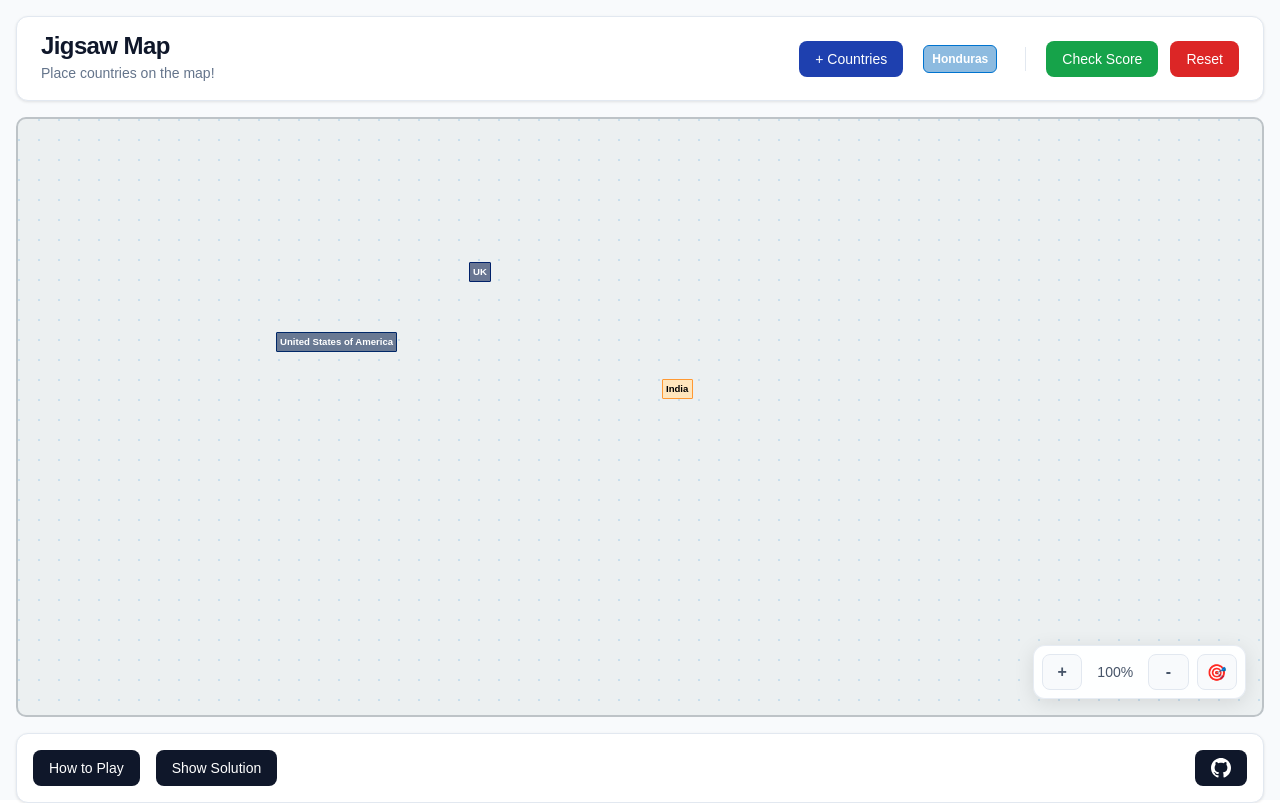
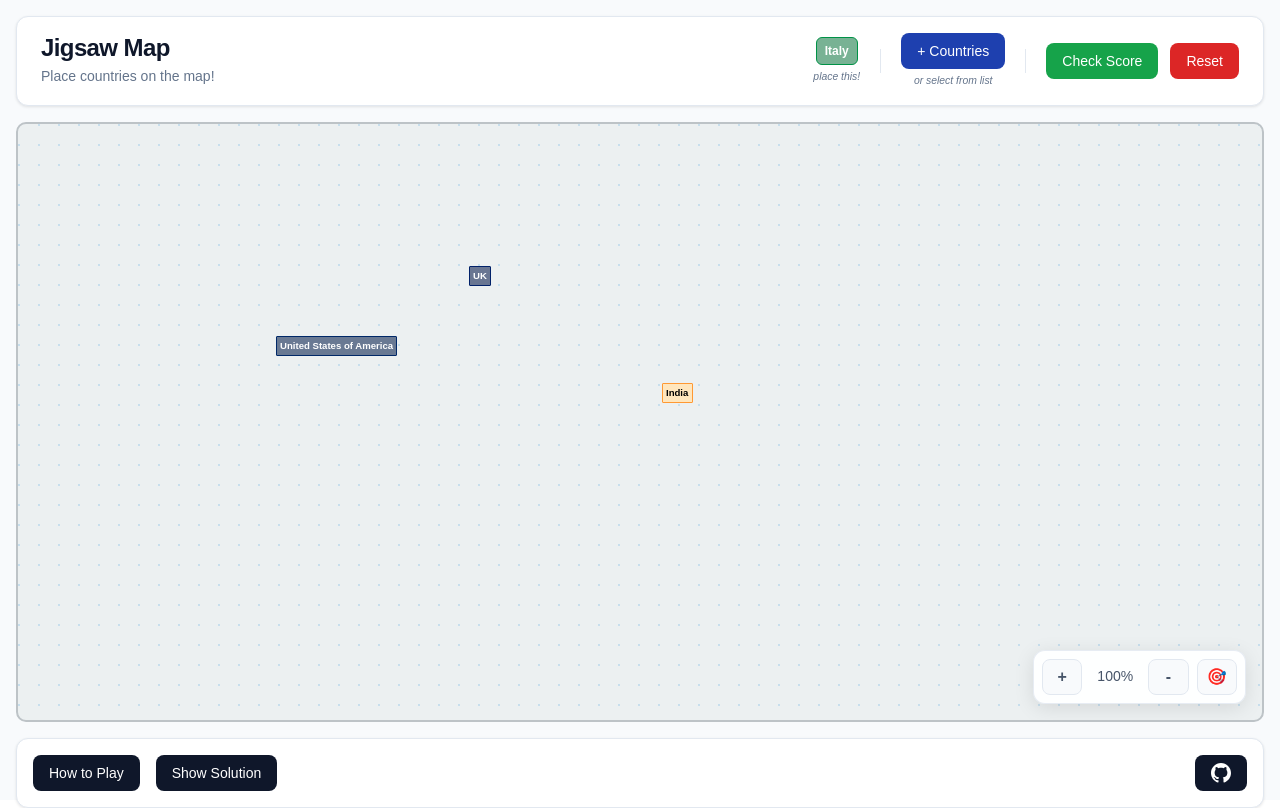
Before and after one commit to error-magnet/jigsaw-map, a React (Vite) app: page / in a window 1280 px wide. Built offline with nearby package versions, Linux system fonts and the light colour scheme.

Commit message:
added random country element

```diff
--- a/src/App.css
+++ b/src/App.css
@@ -162,11 +162,17 @@
   margin: 0 0.5rem;
 }
 
-/* Random Country Container */
+/* Random Country Section */
+.random-country-section {
+  display: flex;
+  flex-direction: column;
+  align-items: center;
+  gap: 0.25rem;
+}
+
 .random-country-container {
   display: flex;
   align-items: center;
-  margin: 0 0.5rem;
 }
 
 .country-block.header-country {
@@ -177,6 +183,30 @@
   border-radius: 6px;
   font-weight: 600;
   white-space: nowrap;
+}
+
+.place-this-subtitle {
+  font-size: 0.65rem;
+  color: #64748b;
+  font-weight: 500;
+  font-style: italic;
+  text-align: center;
+}
+
+/* Countries Button Section */
+.countries-button-section {
+  display: flex;
+  flex-direction: column;
+  align-items: center;
+  gap: 0.25rem;
+}
+
+.countries-subtitle {
+  font-size: 0.65rem;
+  color: #64748b;
+  font-weight: 500;
+  font-style: italic;
+  text-align: center;
 }
 
 .zoom-controls {
--- a/src/components/CountryBlock.jsx
+++ b/src/components/CountryBlock.jsx
@@ -62,6 +62,8 @@ const CountryBlock = ({ country, onPositionChange, isPlaced, position, index, on
       const deltaX = currentPos.x - startPos.x;
       const deltaY = currentPos.y - startPos.y;
 
+      // Only update position for placed countries (not header countries)
+      if (isPlaced) {
         // Update position immediately for responsive dragging
         requestAnimationFrame(() => {
           onPositionChange(country.name, {
@@ -69,6 +71,7 @@ const CountryBlock = ({ country, onPositionChange, isPlaced, position, index, on
             y: startPosY + deltaY
           });
         });
+      }
 
       // Only check for panning occasionally to reduce performance impact
       if (Math.abs(deltaX) % 5 === 0 || Math.abs(deltaY) % 5 === 0) {
@@ -79,6 +82,27 @@ const CountryBlock = ({ country, onPositionChange, isPlaced, position, index, on
     const handleEnd = (e) => {
       e.preventDefault();
       setIsDragging(false);
+
+      // For header countries (not placed), check if dropped on game board
+      if (!isPlaced && gameBoardRef?.current) {
+        const currentPos = getEventPosition(e.changedTouches ? e.changedTouches[0] : e);
+        const rect = gameBoardRef.current.getBoundingClientRect();
+
+        // Check if dropped inside the game board
+        const isInGameBoard = currentPos.x >= rect.left &&
+                             currentPos.x <= rect.right &&
+                             currentPos.y >= rect.top &&
+                             currentPos.y <= rect.bottom;
+
+        if (isInGameBoard) {
+          // Convert screen coordinates to game board coordinates
+          const gameX = currentPos.x - rect.left;
+          const gameY = currentPos.y - rect.top;
+
+          onPositionChange(country.name, { x: gameX, y: gameY });
+        }
+      }
+
       document.removeEventListener('mousemove', handleMove);
       document.removeEventListener('mouseup', handleEnd);
       document.removeEventListener('touchmove', handleMove);
--- a/src/components/GameBoard.jsx
+++ b/src/components/GameBoard.jsx
@@ -16,6 +16,8 @@ const GameBoard = () => {
   const { zoom, pan, handleZoom, handlePan, resetZoom, zoomIn, zoomOut } = useZoom(initialZoom, 0.5, 10);
   const [isPanning, setIsPanning] = useState(false);
   const [lastMousePos, setLastMousePos] = useState({ x: 0, y: 0 });
+  const [initialMousePos, setInitialMousePos] = useState({ x: 0, y: 0 });
+  const [initialTouchPos, setInitialTouchPos] = useState({ x: 0, y: 0 });
   const [lastTouchDistance, setLastTouchDistance] = useState(null);
   const [touches, setTouches] = useState([]);
 
@@ -85,8 +87,28 @@ const GameBoard = () => {
       setCurrentRandomCountry(null);
       return null;
     }
-    const randomIndex = Math.floor(Math.random() * unplacedCountries.length);
-    const randomCountry = unplacedCountries[randomIndex];
+
+    // Calculate total weighted population
+    const totalWeightedPopulation = unplacedCountries.reduce((sum, country) => {
+      // Use square root to moderate the population bias - still favors high pop but not too extremely
+      return sum + Math.sqrt(country.population || 1);
+    }, 0);
+
+    // Generate random number between 0 and total weighted population
+    let randomWeight = Math.random() * totalWeightedPopulation;
+
+    // Find the country that corresponds to this random weight
+    for (let country of unplacedCountries) {
+      const countryWeight = Math.sqrt(country.population || 1);
+      if (randomWeight <= countryWeight) {
+        setCurrentRandomCountry(country);
+        return country;
+      }
+      randomWeight -= countryWeight;
+    }
+
+    // Fallback (should not reach here)
+    const randomCountry = unplacedCountries[unplacedCountries.length - 1];
     setCurrentRandomCountry(randomCountry);
     return randomCountry;
   };
@@ -132,7 +154,25 @@ const GameBoard = () => {
     if (e.target === gameBoardRef.current || e.target.classList.contains('game-world')) {
       setIsPanning(true);
       setLastMousePos({ x: e.clientX, y: e.clientY });
+      setInitialMousePos({ x: e.clientX, y: e.clientY });
       e.preventDefault();
+    }
+  };
+
+  const handleCanvasClick = (e) => {
+    // Only handle clicks if we have a random country
+    if (currentRandomCountry && (e.target === gameBoardRef.current || e.target.classList.contains('game-world'))) {
+      const rect = gameBoardRef.current.getBoundingClientRect();
+
+      // Convert screen coordinates to game board coordinates (accounting for zoom and pan)
+      const gameX = (e.clientX - rect.left - pan.x * zoom) / zoom;
+      const gameY = (e.clientY - rect.top - pan.y * zoom) / zoom;
+
+      // Place the random country at the clicked position
+      handlePositionChange(currentRandomCountry.name, { x: gameX, y: gameY });
+
+      // Get next random country
+      setTimeout(() => getRandomCountry(), 100);
     }
   };
 
@@ -145,8 +185,22 @@ const GameBoard = () => {
     }
   };
 
-  const handleMouseUp = () => {
+  const handleMouseUp = (e) => {
+    if (isPanning) {
+      // Check if this was a click (not a drag) - small movement tolerance
+      const deltaX = Math.abs(e.clientX - initialMousePos.x);
+      const deltaY = Math.abs(e.clientY - initialMousePos.y);
+      const isClick = deltaX < 5 && deltaY < 5;
+
       setIsPanning(false);
+
+      // Handle click after state is updated
+      if (isClick) {
+        // Use the initial mouse position for more accurate placement
+        const clickEvent = { ...e, clientX: initialMousePos.x, clientY: initialMousePos.y };
+        setTimeout(() => handleCanvasClick(clickEvent), 10);
+      }
+    }
   };
 
   // Touch event handlers
@@ -161,6 +215,7 @@ const GameBoard = () => {
       if (e.target === gameBoardRef.current || e.target.classList.contains('game-world')) {
         setIsPanning(true);
         setLastMousePos({ x: touch.clientX, y: touch.clientY });
+        setInitialTouchPos({ x: touch.clientX, y: touch.clientY });
       }
     } else if (touchArray.length === 2) {
       // Two touches - prepare for pinch zoom
@@ -194,10 +249,24 @@ const GameBoard = () => {
   const handleTouchEnd = (e) => {
     e.preventDefault();
     const touchArray = Array.from(e.touches);
+    const changedTouches = Array.from(e.changedTouches);
 
     if (touchArray.length === 0) {
-      // All touches ended
+      // All touches ended - check if this was a tap
+      if (isPanning && changedTouches.length === 1) {
+        const touch = changedTouches[0];
+        const deltaX = Math.abs(touch.clientX - initialTouchPos.x);
+        const deltaY = Math.abs(touch.clientY - initialTouchPos.y);
+        const isTap = deltaX < 10 && deltaY < 10; // Slightly larger threshold for touch
+
         setIsPanning(false);
+
+        if (isTap) {
+          // Use the initial touch position for more accurate placement
+          const tapEvent = { ...e, clientX: initialTouchPos.x, clientY: initialTouchPos.y, target: gameBoardRef.current };
+          setTimeout(() => handleCanvasClick(tapEvent), 10);
+        }
+      }
       setLastTouchDistance(null);
       setTouches([]);
     } else if (touchArray.length === 1) {
@@ -230,10 +299,10 @@ const GameBoard = () => {
     }
   }, [isPanning, lastMousePos, lastTouchDistance, handleZoom, handlePan]);
 
-  // Initialize random country on component mount and when countries change
+  // Initialize random country on component mount only
   useEffect(() => {
     getRandomCountry();
-  }, [userPositions]);
+  }, []); // Empty dependency array - only run on mount
 
   return (
     <div className="game-container">
@@ -244,13 +313,8 @@ const GameBoard = () => {
         </div>
 
         <div className="header-controls">
-          <button
-            className="btn-countries"
-            onClick={() => setShowCountriesModal(true)}
-          >
-            <span className="plus-icon">+</span> Countries
-          </button>
           {currentRandomCountry && (
+            <div className="random-country-section">
               <div className="random-country-container">
                 <CountryBlock
                   country={currentRandomCountry}
@@ -267,7 +331,19 @@ const GameBoard = () => {
                   gameBoardRef={gameBoardRef}
                 />
               </div>
+              <span className="place-this-subtitle">place this!</span>
+            </div>
           )}
+          <div className="button-separator"></div>
+          <div className="countries-button-section">
+            <button
+              className="btn-countries"
+              onClick={() => setShowCountriesModal(true)}
+            >
+              <span className="plus-icon">+</span> Countries
+            </button>
+            <span className="countries-subtitle">or select from list</span>
+          </div>
           <div className="button-separator"></div>
           {!solutionShown && (
             <button
```
Lines whose indentation alone changed are shown as unchanged.
